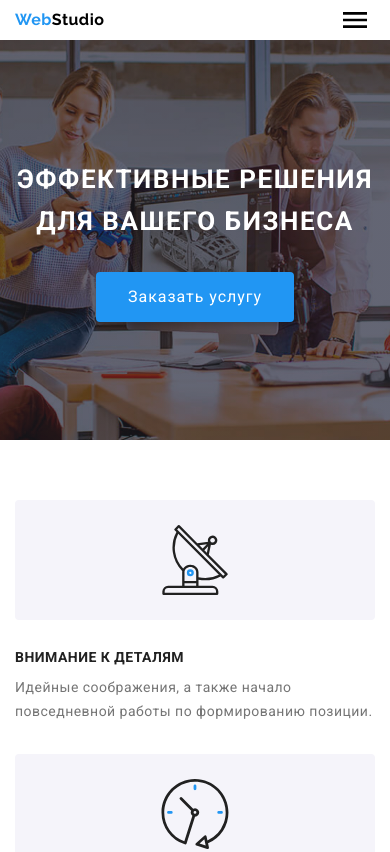
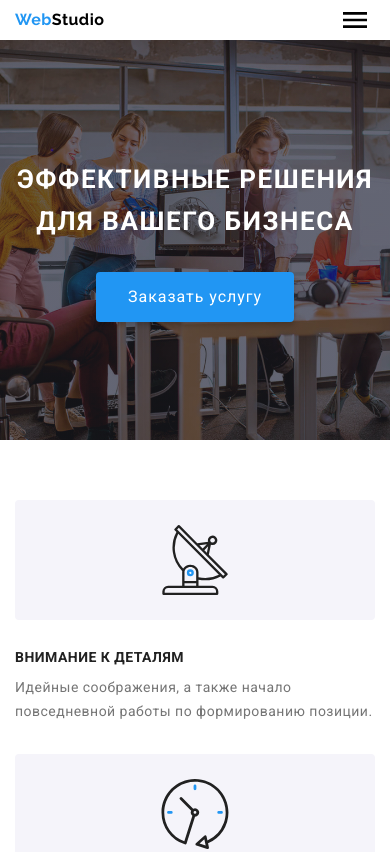
Before and after one commit to SergiiGrygor/goit-markup-hw-08, a plain HTML site: page index.html in a window 390 px wide. Shown: the top 852 px of the page. Drawn offline with nearby package versions, Linux system fonts and the light colour scheme.

Commit message:
update
update

```diff
--- a/sass/layout/_hero.scss
+++ b/sass/layout/_hero.scss
@@ -6,10 +6,10 @@
   margin-left: auto;
   margin-right: auto;
     // mobile background hero
-    @media screen and (max-width:787px) {
-      background-image: linear-gradient(rgba(47, 48, 58, 0.4), rgba(47, 48, 58, 0.4)),
-    url(../../images/hero/hero-desc.jpg);
-    }     // for retina
+  background-image: linear-gradient(rgba(47, 48, 58, 0.4), rgba(47, 48, 58, 0.4)),
+    url(../../images/hero/hero-mob.jpg);
+
+      // for retina
   @media (min-device-pixel-ratio: 2), (min-resolution: 192dpi), (min-resolution: 2dppx) {
     background-image: linear-gradient(rgba(47, 48, 58, 0.4), rgba(47, 48, 58, 0.4)),
       url(../../images/hero/hero-mob@2x.jpg);
```
Also changed, not shown: css/main.css, css/main.min.css, 2 other files.
